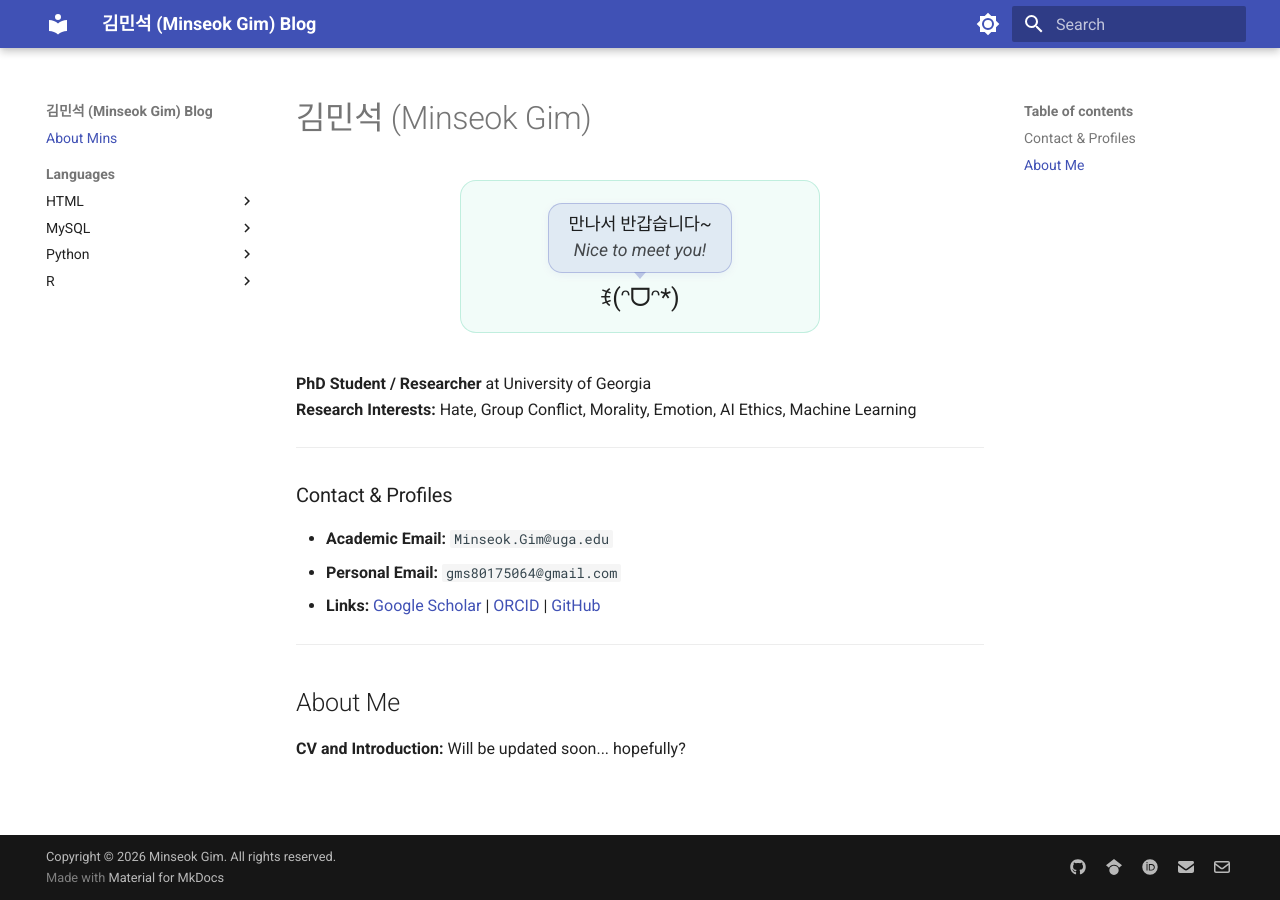
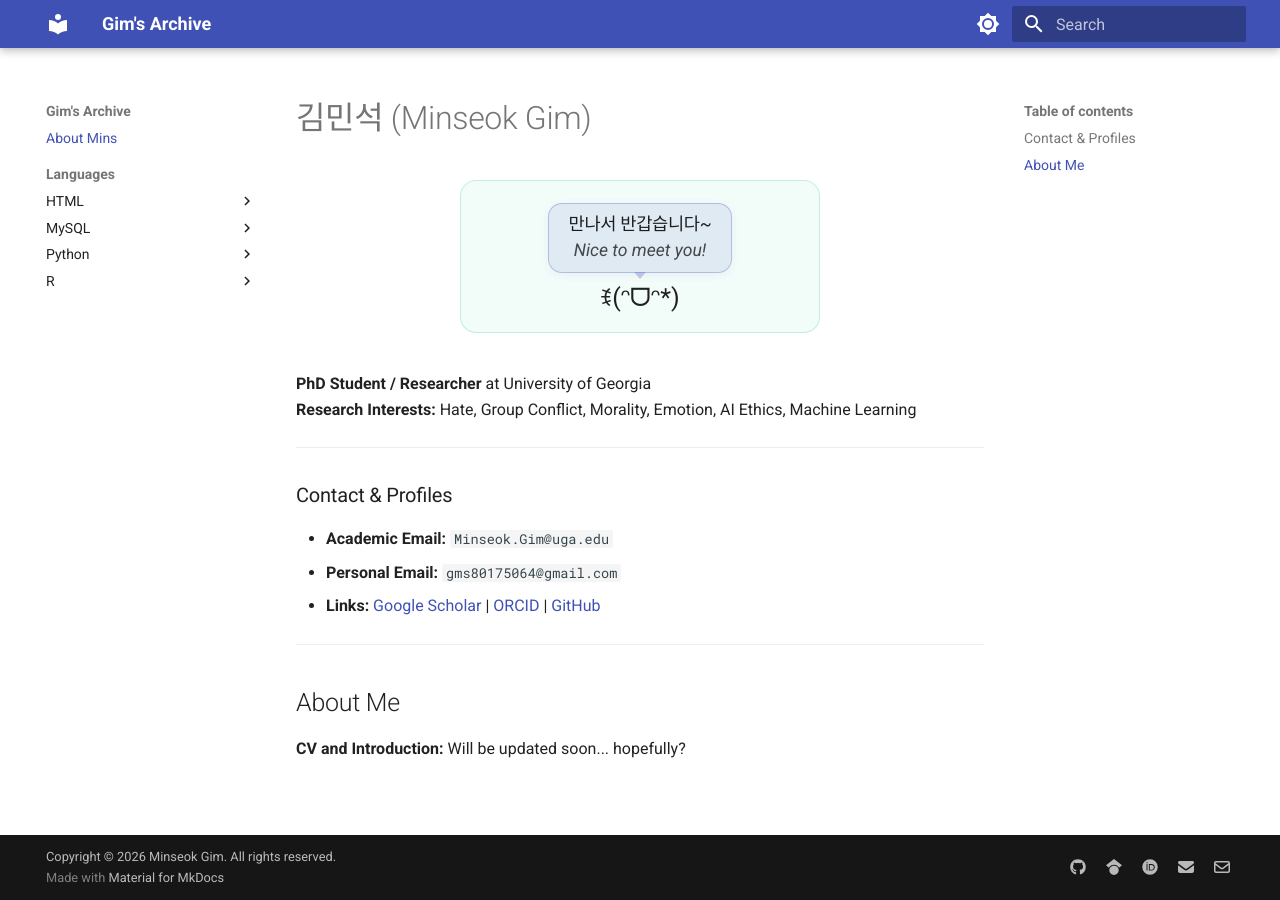
Before and after one commit to GMS80175064/GMS80175064.github.io, an MkDocs documentation site: the page built from docs/index.md, in a window 1280 px wide. Built offline with MkDocs 1.6.1 and Material for MkDocs 9.7.7, drawn with Linux system fonts in a browser that asks for light colours.

Commit message:
Update notes

```diff
--- a/mkdocs.yml
+++ b/mkdocs.yml
@@ -1,4 +1,4 @@
-site_name: 김민석 (Minseok Gim) Blog
+site_name: Gim's Archive
 site_author: Minseok Gim
 site_url: https://gms80175064.github.io
 
```
